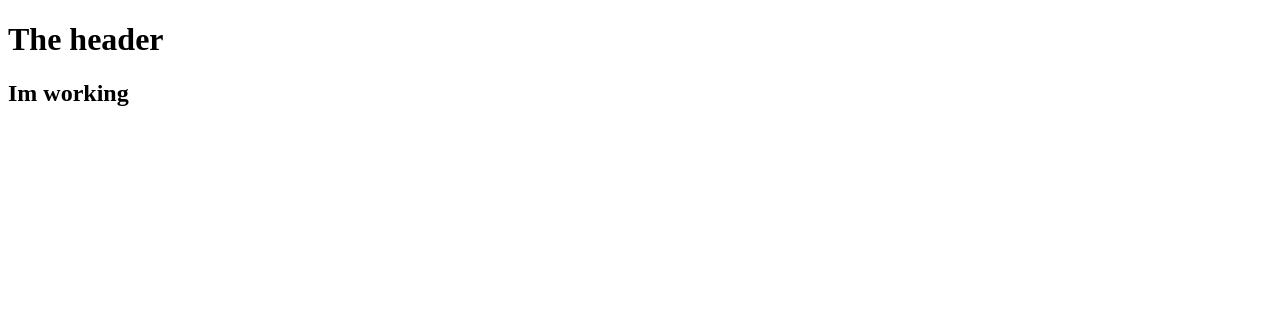
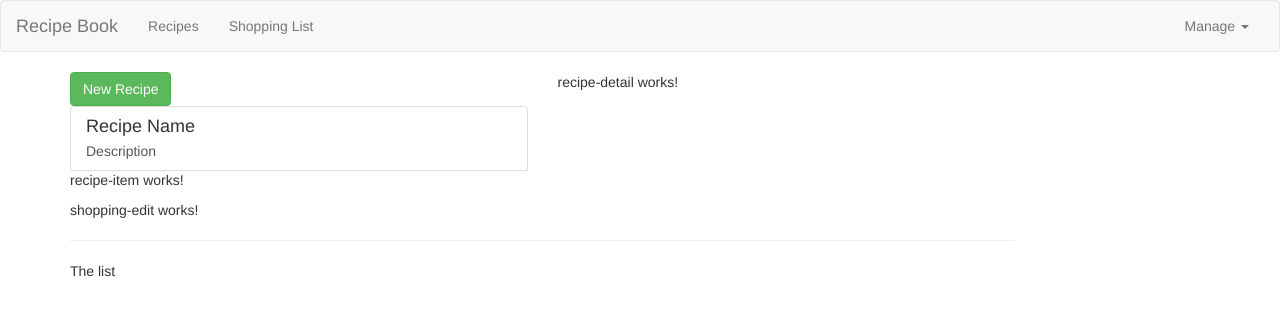
Before and after one commit to VitoCornelius/Angular-ShoppingList, an Angular app: page / in a window 1280 px wide. Shown: the top 316 px of the page. Built offline with nearby package versions, Linux system fonts and the light colour scheme.

Commit message:
initial design of header, recipe list, create recipe model

```diff
--- a/angular.json
+++ b/angular.json
@@ -23,6 +23,7 @@
               "src/assets"
             ],
             "styles": [
+              "node_modules/bootstrap/dist/css/bootstrap.min.css",
               "src/styles.css"
             ],
             "scripts": []
--- a/src/app/app.component.html
+++ b/src/app/app.component.html
@@ -2,7 +2,8 @@
 <div class="container">
   <div class="row">
     <div class="col-md-12">
-      <h2>Im working</h2>
+      <app-recipes></app-recipes>
+      <app-shopping-list></app-shopping-list>
     </div>
   </div>
 </div>
--- a/src/app/header/header.component.html
+++ b/src/app/header/header.component.html
@@ -1 +1,43 @@
-<h1>The header</h1>
+<nav class="navbar navbar-default ">
+    <div class="container-fluid">
+        <div class="navbar-header">
+            <button type="button" class="navbar-toggle" (click)="collapsed = !collapsed">
+                <span class="icon-bar" *ngFor="let iconBar of [1, 2, 3,]"></span>
+            </button>
+            <a routerLink="/" class="navbar-brand">Recipe Book</a>
+        </div>
+        <div class="collapse navbar-collapse" [class.collapse]="collapsed" (window:resize)="collapsed = true">
+            <ul class="nav navbar-nav">
+                <li><a href="#">Recipes</a></li>
+                <li><a href="#">Shopping List</a></li>
+            </ul>
+            <ul class="nav navbar-nav navbar-right">
+                <li class="dropdown">
+                    <a href="#" class="dropdown-toggle" role="button">Manage <span class="caret"></span></a>
+                    <ul class="dropdown-menu">
+                        <li><a href="#">Save Data</a></li>
+                        <li><a href="#">Fetch Data</a></li>
+                    </ul>
+                </li>
+            </ul>
+        </div>
+        <!-- <div class="navbar-header">
+            <a href="#" class="navbar-brand">Recipe Book</a>
+        </div>
+        <div class="collapse navbar-collapse">
+            <ul class="nav navbar-nav">
+                <li><a href="#">Recipes</a></li>
+                <li><a href="#">Shopping List</a></li>
+            </ul>
+            <ul class="nav navbar-nav navbar-right">
+                <li class="dropdown">
+                    <a href="#" class="dropdown-toggle" role="button">Manage <span class="caret"></span></a>
+                    <ul class="dropdown-menu">
+                        <li><a href="#">Save Data</a></li>
+                        <li><a href="#">Fetch Data</a></li>
+                    </ul>
+                </li>
+            </ul>
+        </div> -->
+    </div>
+</nav>
--- a/src/app/header/header.component.ts
+++ b/src/app/header/header.component.ts
@@ -5,5 +5,5 @@
     templateUrl : './header.component.html'
 })
 export class HeaderComponent {
-
+    collapsed = true;
 }
--- a/src/app/recipes/recipe-list/recipe-list.component.html
+++ b/src/app/recipes/recipe-list/recipe-list.component.html
@@ -1,3 +1,19 @@
-<p>
-  recipe-list works!
-</p>
+<div class="row">
+    <div class="col-xs-12">
+        <button class="btn btn-success">New Recipe</button>
+    </div>
+</div>
+<div class="row">
+    <div class="col-xs-12">
+        <a href="#" class="list-group-item clearfix">
+            <div class="pull-left">
+                <h4 class="list-group-item-heading">Recipe Name</h4>
+                <p class="list-group-item-text">Description</p>
+            </div>
+            <span class="pull-right">
+                <img src="" alt="" class="img-responsive" style="max-height: 50px;">
+            </span>
+        </a>
+        <app-recipe-item></app-recipe-item>
+    </div>
+</div>
--- a/src/app/recipes/recipe-list/recipe-list.component.ts
+++ b/src/app/recipes/recipe-list/recipe-list.component.ts
@@ -1,4 +1,5 @@
 import { Component, OnInit } from '@angular/core';
+import { Recipe } from './../recipe.model';
 
 @Component({
   selector: 'app-recipe-list',
@@ -7,6 +8,10 @@
 })
 export class RecipeListComponent implements OnInit {
 
+  recipes : Recipe[] = [
+    new Recipe('A test recipe', 'This is simply a test', 'https://cdn.pixabay.com/photo/2016/06/15/19/09/food-1459693_1280.jpg')
+  ];
+
   constructor() { }
 
   ngOnInit() {
--- /dev/null
+++ b/src/app/recipes/recipe.model.ts
@@ -0,0 +1,12 @@
+export class Recipe {
+    //how a recipe should look like
+    public name : string;
+    public description : string;
+    public imagePath : string; //this will hold the url
+
+    constructor(name : string, desc : string , imagePath : string) {
+        this.name = name;
+        this.description = desc;
+        this.imagePath = imagePath;
+    }
+}
--- a/src/app/recipes/recipes.component.html
+++ b/src/app/recipes/recipes.component.html
@@ -1,3 +1,8 @@
-<p>
-  recipes works!
-</p>
+<div class="row">
+  <div class="col-md-5">
+    <app-recipe-list></app-recipe-list>
+  </div>
+  <div class="col-md-7">
+    <app-recipe-detail></app-recipe-detail>
+  </div>
+</div>
--- a/src/app/shopping-list/shopping-list.component.html
+++ b/src/app/shopping-list/shopping-list.component.html
@@ -1,3 +1,7 @@
-<p>
-  shopping-list works!
-</p>
+<div class="row">
+  <div class="col-xs-10">
+    <app-shopping-edit></app-shopping-edit>
+    <hr>
+    <p>The list</p>
+  </div>
+</div>
```
